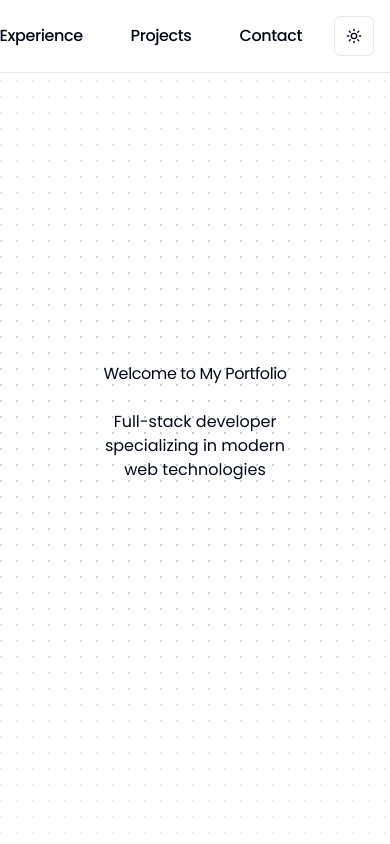
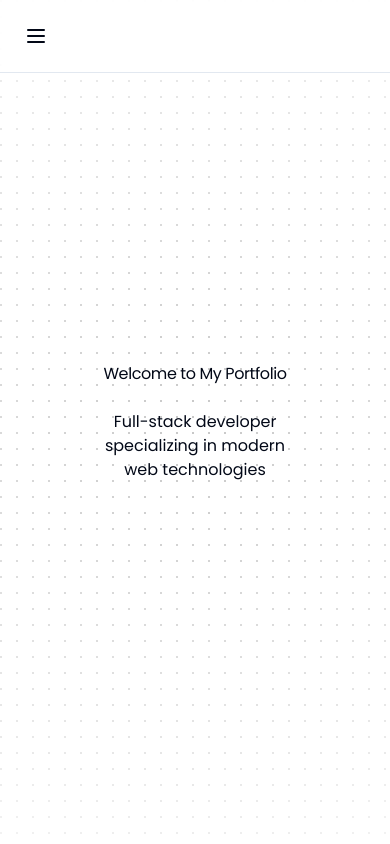
Before and after one commit to PaulGreetham/paul-greetham, a Next.js app: page / in a window 390 px wide. Shown: the top 844 px of the page. Built offline with nearby package versions, Linux system fonts and the light colour scheme.

Commit message:
contact section complete

```diff
--- a/src/components/Navbar.tsx
+++ b/src/components/Navbar.tsx
@@ -1,55 +1,82 @@
 "use client"
 
+import { useState } from "react"
 import { Button } from "@/components/ui/button"
 import { ThemeToggle } from "./theme-toggle"
 import { typography } from "@/lib/typography"
+import { Menu, X } from "lucide-react"
+import { cn } from "@/lib/utils"
 
 const Navbar = () => {
+  const [isOpen, setIsOpen] = useState(false)
+
   const scrollToSection = (sectionId: string) => {
     const element = document.getElementById(sectionId)
     element?.scrollIntoView({ behavior: "smooth" })
+    setIsOpen(false) // Close menu after clicking
   }
 
+  const navItems = [
+    { id: "home", label: "Home" },
+    { id: "about", label: "About" },
+    { id: "experience", label: "Experience" },
+    { id: "projects", label: "Projects" },
+    { id: "contact", label: "Contact" },
+  ]
+
   return (
-    <nav className="fixed top-0 w-full flex items-center justify-end p-4 bg-background/80 backdrop-blur-sm border-b z-50">
-      <div className="flex gap-4 items-center">
-        <Button
-          variant="ghost"
-          onClick={() => scrollToSection("home")}
-          className={typography.nav}
-        >
-          Home
-        </Button>
-        <Button
-          variant="ghost"
-          onClick={() => scrollToSection("about")}
-          className={typography.nav}
-        >
-          About
-        </Button>
-        <Button
-          variant="ghost"
-          onClick={() => scrollToSection("experience")}
-          className={typography.nav}
-        >
-          Experience
-        </Button>
-        <Button
-          variant="ghost"
-          onClick={() => scrollToSection("projects")}
-          className={typography.nav}
-        >
-          Projects
-        </Button>
-        <Button
-          variant="ghost"
-          onClick={() => scrollToSection("contact")}
-          className={typography.nav}
-        >
-          Contact
-        </Button>
+    <nav className="fixed top-0 w-full flex items-center justify-between p-4 bg-background/80 backdrop-blur-sm border-b z-50">
+      {/* Mobile Menu Button */}
+      <button
+        className="md:hidden p-2"
+        onClick={() => setIsOpen(!isOpen)}
+        aria-label="Toggle menu"
+      >
+        {isOpen ? (
+          <X className="h-6 w-6" />
+        ) : (
+          <Menu className="h-6 w-6" />
+        )}
+      </button>
+
+      {/* Desktop Navigation */}
+      <div className="hidden md:flex gap-4 items-center ml-auto">
+        {navItems.map((item) => (
+          <Button
+            key={item.id}
+            variant="ghost"
+            onClick={() => scrollToSection(item.id)}
+            className={typography.nav}
+          >
+            {item.label}
+          </Button>
+        ))}
         <ThemeToggle />
       </div>
+
+      {/* Mobile Navigation Menu */}
+      {isOpen && (
+        <div className="absolute top-full left-0 right-0 bg-background border-b md:hidden">
+          <div className="flex flex-col p-4">
+            {navItems.map((item) => (
+              <Button
+                key={item.id}
+                variant="ghost"
+                onClick={() => scrollToSection(item.id)}
+                className={cn(
+                  typography.nav,
+                  "justify-start w-full text-left py-3"
+                )}
+              >
+                {item.label}
+              </Button>
+            ))}
+            <div className="pt-2 pb-1">
+              <ThemeToggle />
+            </div>
+          </div>
+        </div>
+      )}
     </nav>
   )
 }
--- a/src/components/sections/projects.tsx
+++ b/src/components/sections/projects.tsx
@@ -75,8 +75,8 @@ const projects: Project[] = [
 
 export function ProjectsSection() {
   return (
-    <section id="projects" className="relative min-h-screen flex flex-col items-center justify-between bg-muted p-24">
-      <div className="z-10 w-full max-w-7xl">
+    <section id="projects" className="relative min-h-screen flex flex-col items-center justify-between bg-muted p-4 sm:p-8 md:p-24">
+      <div className="z-10 w-full max-w-7xl px-4 sm:px-6 md:px-8">
         <h1 className={cn(
           "text-3xl font-semibold leading-none tracking-tight text-center mb-20 mt-4"
         )}>
@@ -84,8 +84,8 @@ export function ProjectsSection() {
         </h1>
       </div>
 
-      <div className="z-10 w-full max-w-7xl">
-        <div className="grid grid-cols-1 md:grid-cols-2 lg:grid-cols-3 gap-6">
+      <div className="z-10 w-full max-w-7xl px-4 sm:px-6 md:px-8">
+        <div className="grid grid-cols-1 md:grid-cols-2 lg:grid-cols-3 gap-4 md:gap-6">
           {projects.map((project) => (
             <Card key={project.id} className="flex flex-col">
               <CardHeader>
--- a/src/components/ui/animated-beam.tsx
+++ b/src/components/ui/animated-beam.tsx
@@ -94,7 +94,7 @@ export const AnimatedBeam: React.FC<AnimatedBeamProps> = ({
     // Initialize ResizeObserver
     const resizeObserver = new ResizeObserver((entries) => {
       // For all entries, recalculate the path
-      for (let entry of entries) {
+      for (let {} of entries) {
         updatePath();
       }
     });
```
